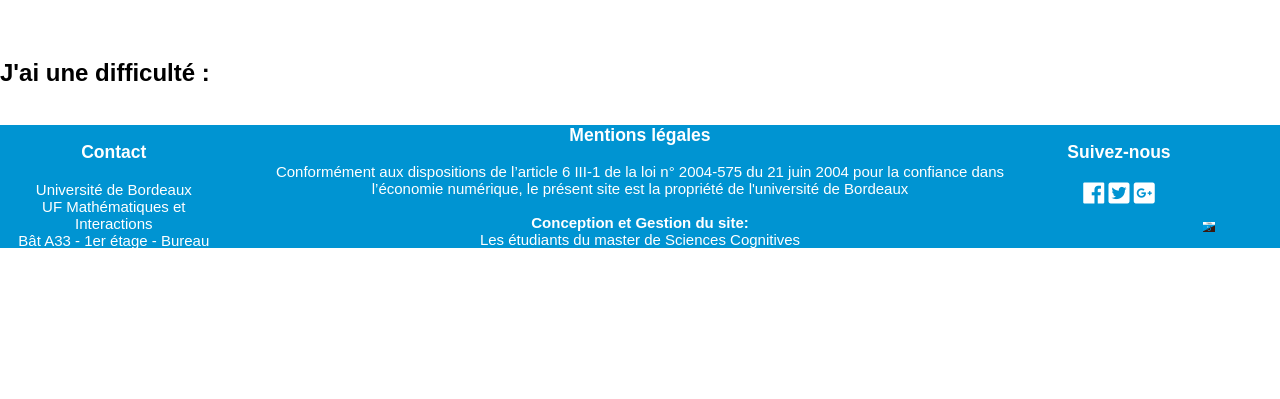
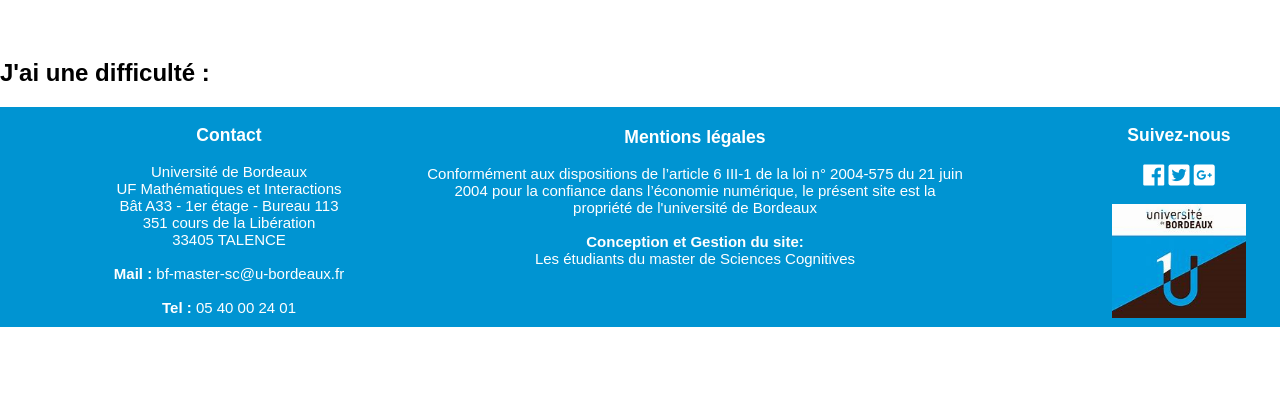
Before and after one commit to jdd8D/webproject, a Django app: page / in a window 1280 px wide; the page is wider, and only the part inside the window is pictured. Shown: the part 208-607 px from the top of that part. Run offline with Django 3.2, Linux system fonts and the light colour scheme; data that the repository does not hold is empty; some libraries are stand-ins or nearby versions.

Commit message:
css corrigés

```diff
--- a/webproject2/static/css2/choix.css
+++ b/webproject2/static/css2/choix.css
@@ -1,8 +1,8 @@
 .choix{
 	/*float:left;*/
 	position: relative;
-	width: 25%;
-	max-width: 200px; /*Largeur du block*/
+	width: 25%; /*Largeur du block*/
+	max-width: 200px;
 	text-align: left; /*Alignement des éléments */
 	min-height: 300px; /*Hauteur du cadre minimum*/
 	font-size: 15px; /*Taille de police*/
@@ -26,12 +26,3 @@ ul > li {
     text-align: left;
     display: block;
 }
-li > a {
-/*    border: solid;
-    border-color: black;
-    border-width: 1px;*/
-    color: black;
-    padding: 8px 8px;
-    text-align: left;
-    display: block;
-}
--- a/webproject2/static/css2/footer.css
+++ b/webproject2/static/css2/footer.css
@@ -3,12 +3,12 @@ footer{
  * 	border: none;
  * 	padding: 0;
  *	position: relative;*/
-	bottom: O;
+	bottom: 0;
 	width: 100%; /*Largeur du bandeau = largeur de la fenêtre*/
 	background-color: #0094d2; /*Couleur de fond */
 	text-align: center; /*Alignement des éléments */
-	min-height: 100px; /*Hauteur du cadre minimum*/
-	max-height: 200px; /*Hauteur de cadre maximum*/
+	min-height: 220px; /*Hauteur du cadre minimum*/
+	max-height: 350px; /*Hauteur de cadre maximum*/
 	font-size: 15px; /*Taille de police*/
 	color: #fff; /*Couleur du texte (blanc)*/
 	clear: both; /*N'accepte pas d'objet d'un côté ou de l'autre (ex : menu ou filtre)*/
@@ -17,25 +17,25 @@ footer{
 .footleft{
 	position: absolute; /*caler sur le bord gauche*/
 	left: 5px;
-	width: 17%; /*largeur de l'élément*/
+	width: 35%; /*largeur de l'élément*/
 }
 .footmidle{
-	padding-left: 100px;
-	padding-right: 100px;
+	padding-left: 120px;
+	padding-right: 10px;
 	margin: auto;
-	width: 60%;
+	padding-top: 2px;
+	width: 42%;
 }
 .footright{
 	position: absolute; /*caler sur le bord droite*/
-	right: 65px;
+	right: 5px;
 	width: 15%; /*largeur de l'élément*/
 }
 
 .logoUB{
-	float: right;
-	bottom: 0;
-	width: 6%;
+	width: 70%;
 }
+
 a {
 	color: white;
 
--- a/webproject2/static/css2/techno.css
+++ b/webproject2/static/css2/techno.css
@@ -1,12 +1,17 @@
 .techno {
 	/*position: relative;*/
 	float: right;
-	width: 80%; /*Largeur du block*/
+	max-width: 80%; /*Largeur du block*/
 	text-align: left; /*Alignement des éléments */
 	min-height: 300px; /*Hauteur du cadre minimum*/
 	font-size: 15px; /*Taille de police*/
 	color: black; /*Couleur du texte */
 }
+
+.techno > h5 {
+	margin-left: 60px;
+}
+
 .tech {
   display: flex;
   flex-wrap: wrap;
@@ -21,7 +26,7 @@
   color: black;
   width: 250px;
   text-align: center;
-  line-height: 300px;
+  height: 300px;
   font-size: 15px;
   text-decoration: none;
 }
```
